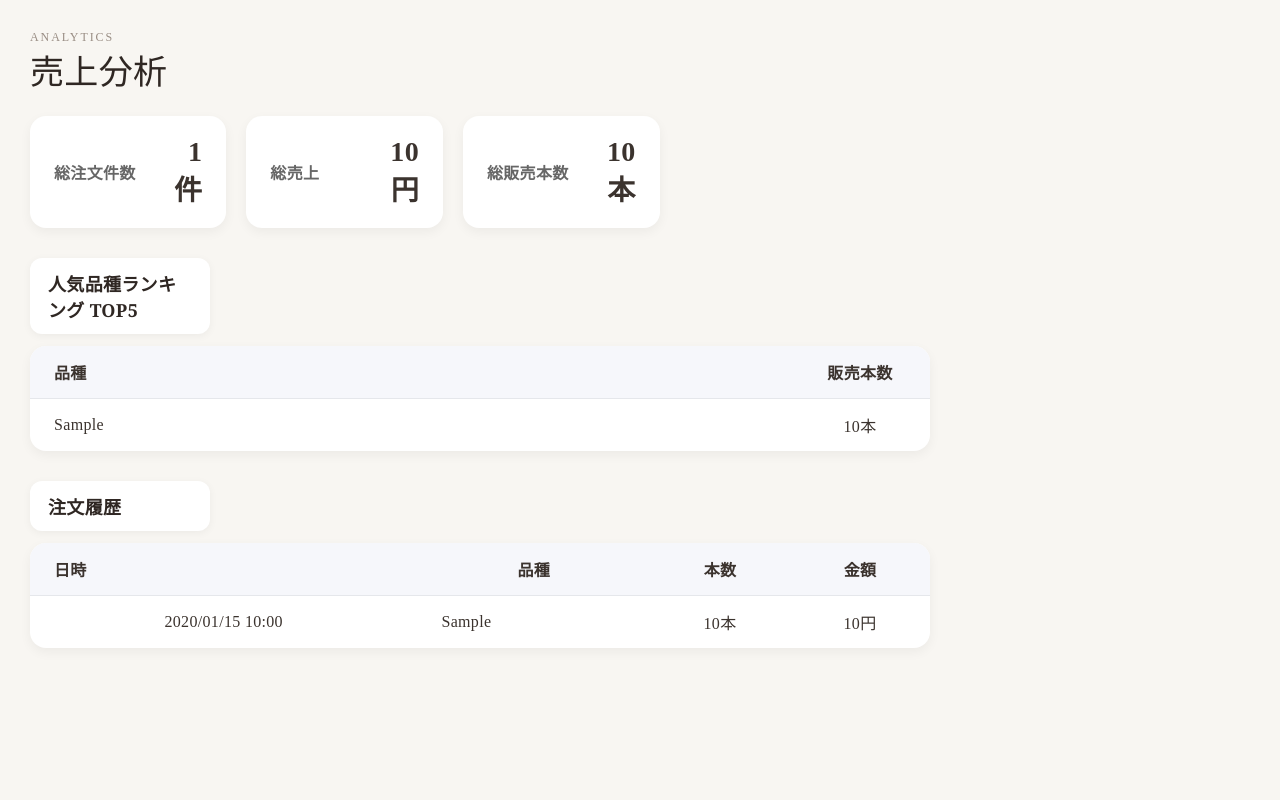
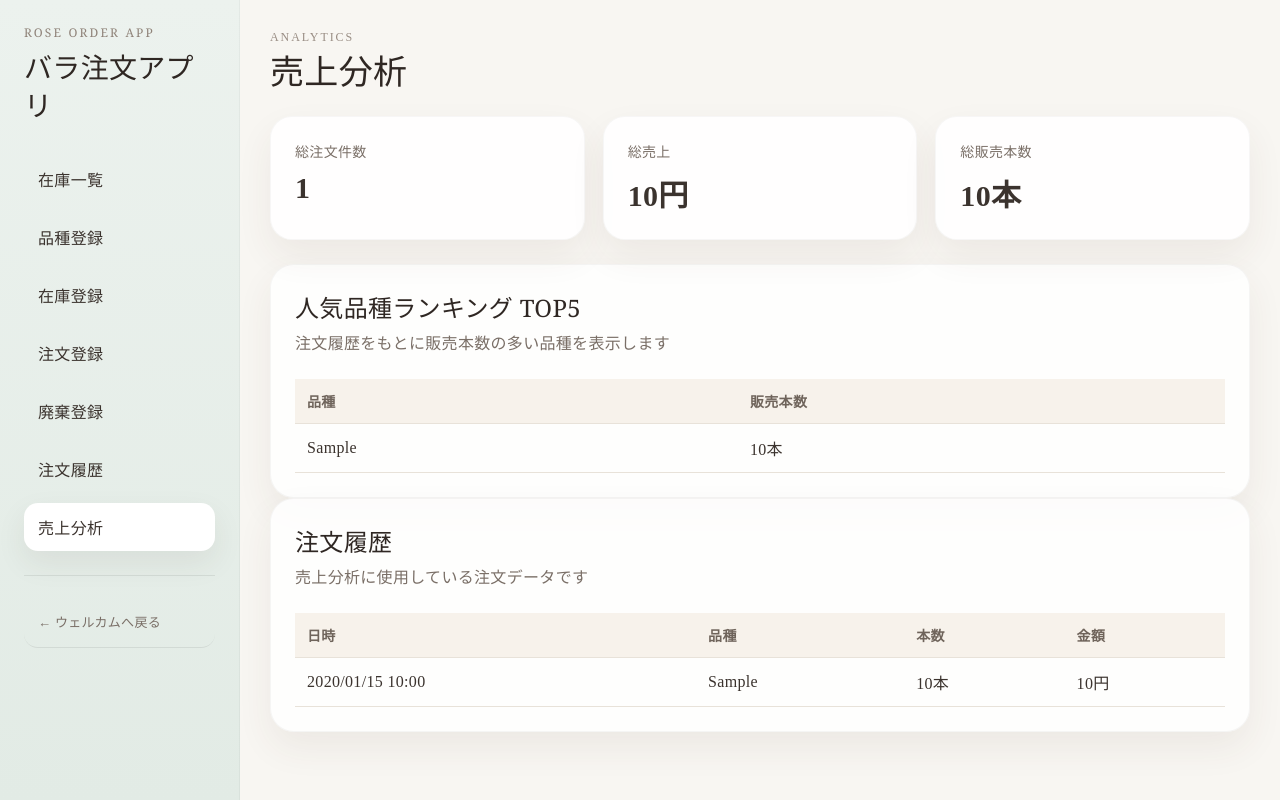
Before and after one commit to rika010304-lab/rose-atelier, a Spring Boot app: page /analytics in a window 1280 px wide. Run offline with Spring Boot 4, Linux system fonts and the light colour scheme; tables that the repository leaves empty hold one stand-in row (values such as "Sample post").

Commit message:
管理画面の表示を整理

```diff
--- a/src/main/resources/templates/analytics.html
+++ b/src/main/resources/templates/analytics.html
@@ -1,12 +1,35 @@
 <!DOCTYPE html>
-<html xmlns:th="http://www.thymeleaf.org">
+<html lang="ja" xmlns:th="http://www.thymeleaf.org">
 <head>
+  <meta charset="UTF-8">
+  <meta name="viewport" content="width=device-width, initial-scale=1.0">
+  <title>売上分析 | バラ注文アプリ</title>
   <link rel="stylesheet" href="/css/style.css">
-    <title>売上分析</title>
 </head>
 <body>
 
 <div class="app-layout">
+
+  <aside class="sidebar">
+    <div class="logo-area">
+      <p class="logo-sub">Rose Order App</p>
+      <h1>バラ注文アプリ</h1>
+    </div>
+
+    <nav class="side-nav">
+      <a href="/admin">在庫一覧</a>
+      <a href="/add-flower">品種登録</a>
+      <a href="/stock">在庫登録</a>
+      <a href="/order">注文登録</a>
+      <a href="/waste">廃棄登録</a>
+      <a href="/history">注文履歴</a>
+      <a href="/analytics" class="active">売上分析</a>
+
+      <div class="nav-divider"></div>
+
+      <a href="/welcome" class="back-home">← ウェルカムへ戻る</a>
+    </nav>
+  </aside>
 
   <main class="main-content">
 
@@ -17,62 +40,78 @@
       </div>
     </header>
 
-<div class="analytics-grid">
+    <section class="summary-grid">
+      <article class="summary-card">
+        <p class="summary-title">総注文件数</p>
+        <p class="summary-value" th:text="${totalOrders}">0</p>
+      </article>
 
-    <div class="analytics-card">
-    <span>総注文件数</span>
-    <strong th:text="${totalOrders} + '件'">0件</strong>
+      <article class="summary-card">
+        <p class="summary-title">総売上</p>
+        <p class="summary-value" th:text="${totalSales + '円'}">0円</p>
+      </article>
+
+      <article class="summary-card">
+        <p class="summary-title">総販売本数</p>
+        <p class="summary-value" th:text="${totalQuantity + '本'}">0本</p>
+      </article>
+    </section>
+
+    <section class="content-card">
+      <div class="section-head single">
+        <div>
+          <h3>人気品種ランキング TOP5</h3>
+          <p>注文履歴をもとに販売本数の多い品種を表示します</p>
+        </div>
       </div>
 
-<div class="analytics-card">
-    <span>総売上</span>
-    <strong th:text="${totalSales} + '円'">0円</strong>
-</div>
-
-<div class="analytics-card">
-    <span>総販売本数</span>
-    <strong th:text="${totalQuantity} + '本'">0本</strong>
-</div>
-
-</div>
-
-<h3 class="analytics-title">人気品種ランキング TOP5</h3>
-
-<table class="analytics-table">
+      <div class="table-wrap">
+        <table>
+          <thead>
             <tr>
               <th>品種</th>
               <th>販売本数</th>
             </tr>
+          </thead>
+          <tbody>
+            <tr th:each="item : ${ranking}">
+              <td th:text="${item.key}">品種名</td>
+              <td th:text="${item.value + '本'}">0本</td>
+            </tr>
+          </tbody>
+        </table>
+      </div>
+    </section>
 
-<tr th:each="item : ${ranking}">
-    <td class="left-cell" th:text="${item.key}"></td>
-    <td class="number-cell" th:text="${item.value} + '本'"></td>
-</tr>
-</table>
+    <section class="content-card analytics-history-card">
+      <div class="section-head single">
+        <div>
+          <h3>注文履歴</h3>
+          <p>売上分析に使用している注文データです</p>
+        </div>
+      </div>
 
-<h3 class="analytics-title">注文履歴</h3>
-
-<table class="analytics-table">
+      <div class="table-wrap">
+        <table>
+          <thead>
             <tr>
               <th>日時</th>
               <th>品種</th>
               <th>本数</th>
               <th>金額</th>
             </tr>
-
+          </thead>
+          <tbody>
             <tr th:each="history : ${histories}">
-    <td th:text="${#temporals.format(history.orderedAt,'yyyy/MM/dd HH:mm')}"></td>
-
-    <td class="left-cell"
-        th:text="${history.variety}"></td>
-
-    <td class="number-cell"
-        th:text="${history.quantity} + '本'"></td>
-
-    <td class="number-cell"
-        th:text="${history.subtotal} + '円'"></td>
+              <td th:text="${#temporals.format(history.orderedAt,'yyyy/MM/dd HH:mm')}">日時</td>
+              <td th:text="${history.variety}">品種</td>
+              <td th:text="${history.quantity + '本'}">0本</td>
+              <td th:text="${history.subtotal + '円'}">0円</td>
             </tr>
+          </tbody>
         </table>
+      </div>
+    </section>
 
   </main>
 </div>
--- a/src/main/resources/templates/index.html
+++ b/src/main/resources/templates/index.html
@@ -20,6 +20,7 @@
         <a href="/stock">在庫登録</a>
         <a href="/order">注文登録</a>
         <a href="/waste">廃棄登録</a>
+        <a href="/analytics">売上分析</a>
 
         <div class="nav-divider"></div>
 
@@ -73,7 +74,6 @@
     <th>価格</th>
     <th>在庫数</th>
     <th>特徴</th>
-    <th>入荷日</th>
     <th>状態</th>
     <th>操作</th>
   </tr>
@@ -127,7 +127,6 @@
       </span>
     </td>
 
-    <td>-</td>
 
     <td>
       <span class="status"
```
Lines whose indentation alone changed are shown as unchanged.
